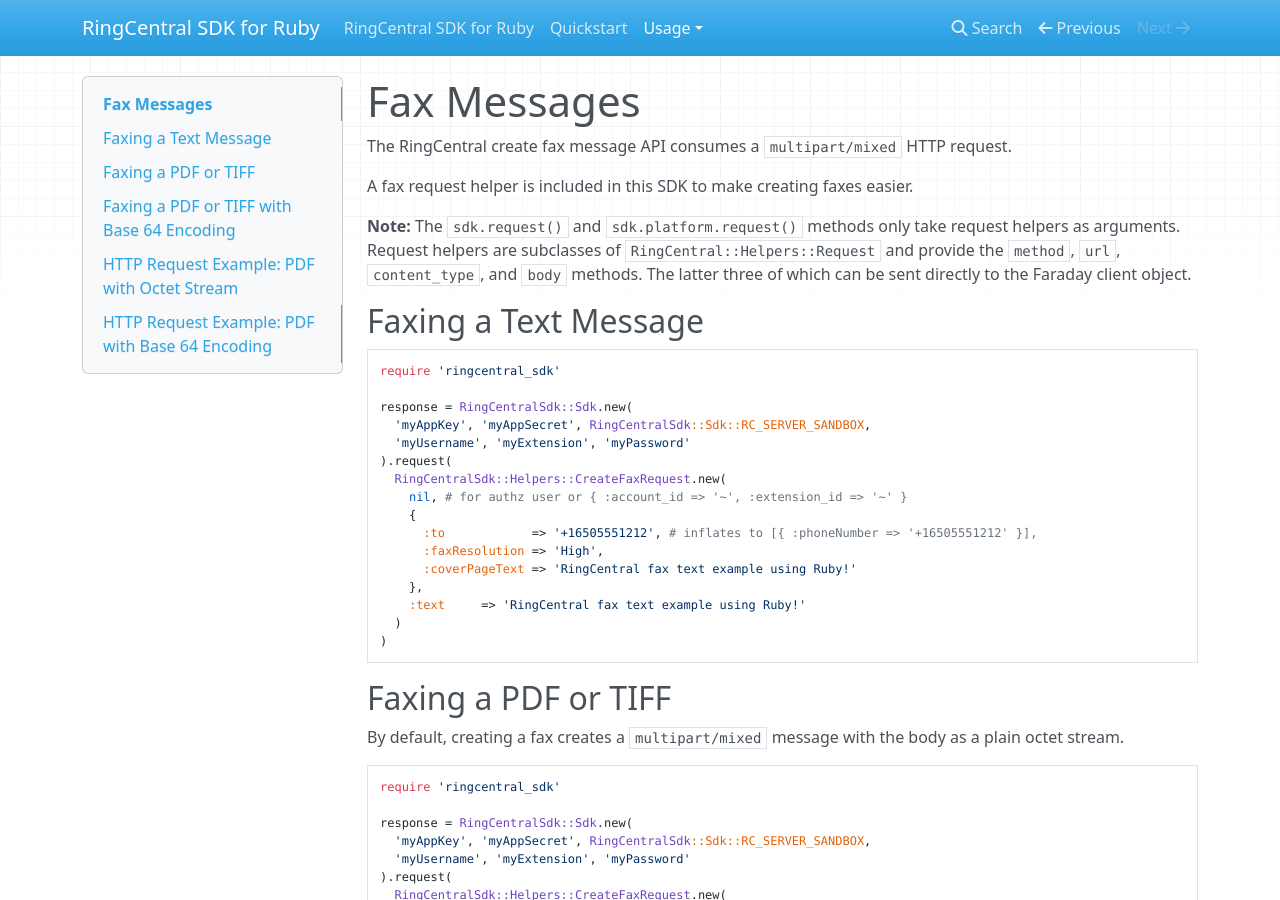
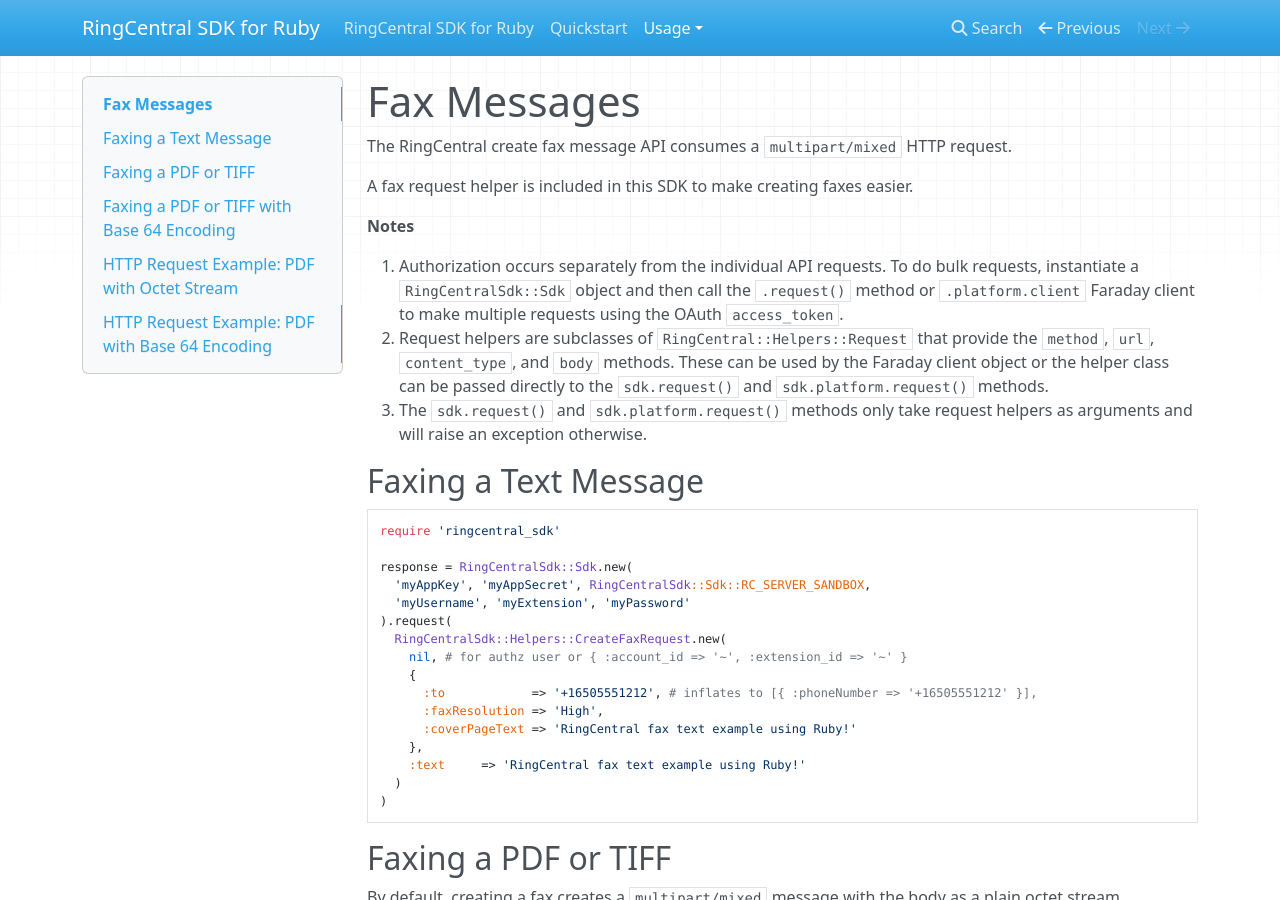
Before and after one commit to grokify/ringcentral-sdk-ruby, an MkDocs documentation site: the page built from docs/usage/messages/Fax-Messages.md, in a window 1280 px wide and 900 px high. Built offline with MkDocs 1.6.1, drawn with Linux system fonts in a browser that asks for light colours; nearby versions of some CDN libraries.

Commit message:
update mkdocs

```diff
--- a/docs/usage/messages/Fax-Messages.md
+++ b/docs/usage/messages/Fax-Messages.md
@@ -4,7 +4,11 @@
 
 A fax request helper is included in this SDK to make creating faxes easier.
 
-**Note:** The `sdk.request()` and `sdk.platform.request()` methods only take request helpers as arguments. Request helpers are subclasses of `RingCentral::Helpers::Request` and provide the `method`, `url`, `content_type`, and `body` methods. The latter three of which can be sent directly to the Faraday client object.
+**Notes**
+
+1. Authorization occurs separately from the individual API requests. To do bulk requests, instantiate a `RingCentralSdk::Sdk` object and then call the `.request()` method or `.platform.client` Faraday client to make multiple requests using the OAuth `access_token`.
+1. Request helpers are subclasses of `RingCentral::Helpers::Request` that provide the `method`, `url`, `content_type`, and `body` methods. These can be used by the Faraday client object or the helper class can be passed directly to the `sdk.request()` and `sdk.platform.request()` methods.
+1. The `sdk.request()` and `sdk.platform.request()` methods only take request helpers as arguments and will raise an exception otherwise.
 
 ## Faxing a Text Message
 
```
